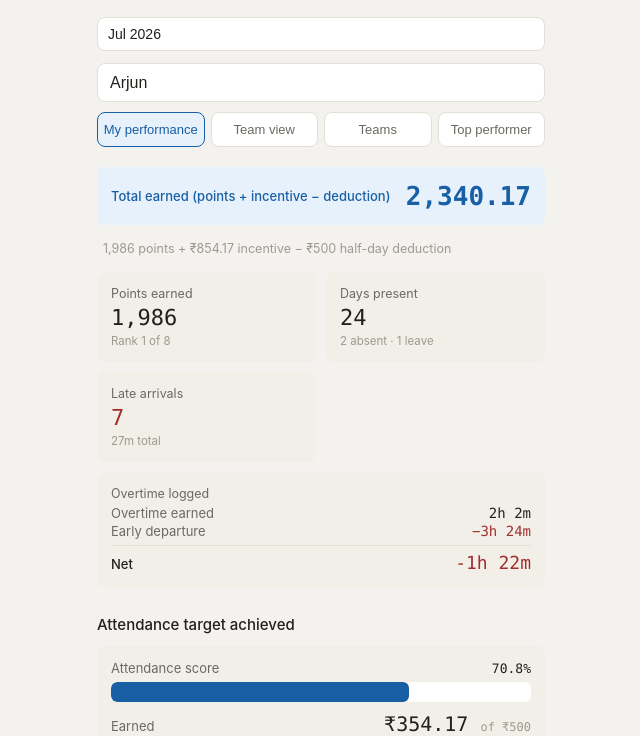
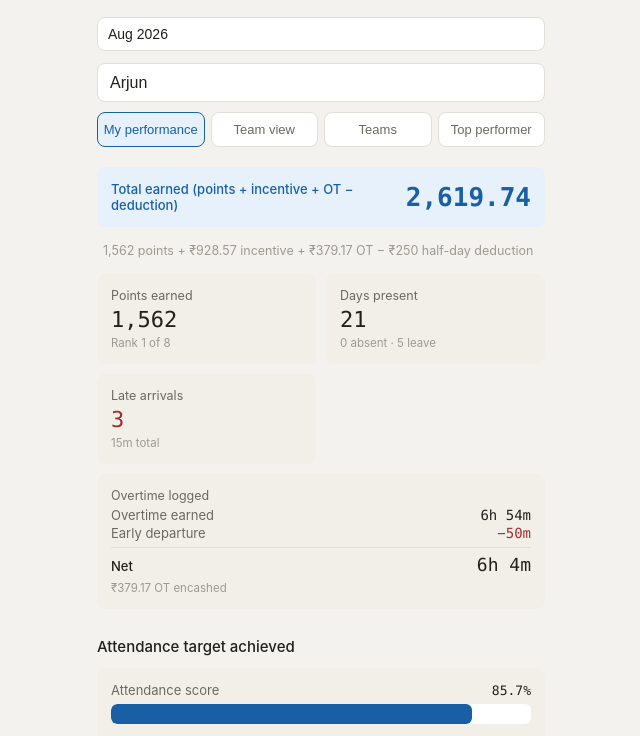
Before and after one commit to prateek-afk/tbs-staff-dashboard, a plain HTML site: page index.html in a window 1280 px wide. Shown: the part 63-799 px from the top of the page, without its empty margins (319-959 px from the left). Drawn offline with Linux system fonts and the light colour scheme; some icons are missing.

Commit message:
Add Aug 2026 data, OT/late netting, OT encashment

```diff
--- a/index.html
+++ b/index.html
@@ -161,10 +161,23 @@ const monthlyData = {
   {"name":"Ritu Barwal","is_training":false,"points":null,"days_present":24,"days_absent":0,"days_leave":3,"late_days":5,"late_minutes":127,"ot_minutes":89,"attendance_pct":79.2,"attendance_incentive":395.83,"half_days":1,"deduction_amount":350,"behaviour_pct":98.8,"behaviour_incentive":500.0,"attendance_note":null,"total_incentive":895.83},
   {"name":"Chandan Singh","is_training":false,"points":null,"days_present":27,"days_absent":0,"days_leave":0,"late_days":5,"late_minutes":29,"ot_minutes":247,"attendance_pct":81.5,"attendance_incentive":407.41,"half_days":1,"deduction_amount":350,"behaviour_pct":91.2,"behaviour_incentive":500.0,"attendance_note":null,"total_incentive":907.41},
   {"name":"Vasundhara","is_training":true,"points":null,"days_present":null,"days_absent":null,"days_leave":null,"late_days":null,"late_minutes":null,"ot_minutes":null,"attendance_pct":null,"attendance_incentive":null,"half_days":0,"deduction_amount":null,"behaviour_pct":null,"behaviour_incentive":null,"attendance_note":"Under training \u2014 not yet eligible for points or incentives.","total_incentive":null},
+  {"name":"Shivani","is_training":true,"points":null,"days_present":null,"days_absent":null,"days_leave":null,"late_days":null,"late_minutes":null,"ot_minutes":null,"attendance_pct":null,"attendance_incentive":null,"half_days":0,"deduction_amount":null,"behaviour_pct":null,"behaviour_incentive":null,"attendance_note":"Under training \u2014 not yet eligible for points or incentives.","total_incentive":null}],
+  "2026-08": [
+  {"name":"Arjun","is_training":false,"points":1562,"days_present":21,"days_absent":0,"days_leave":5,"late_days":3,"late_minutes":15,"ot_minutes":414,"early_departure_minutes":50,"attendance_pct":85.7,"attendance_incentive":428.57,"half_days":1,"deduction_amount":250,"behaviour_pct":94.8,"behaviour_incentive":500.0,"attendance_note":null,"total_incentive":928.57,"monthly_salary":15000,"ot_pay":379.17},
+  {"name":"Jyoti","is_training":false,"points":1022,"days_present":19,"days_absent":0,"days_leave":7,"late_days":8,"late_minutes":64,"ot_minutes":312,"attendance_pct":57.9,"attendance_incentive":0.0,"half_days":2,"deduction_amount":500,"behaviour_pct":88.5,"behaviour_incentive":442.71,"attendance_note":null,"total_incentive":442.71,"monthly_salary":15000,"ot_pay":325.0},
+  {"name":"Somi","is_training":false,"points":654,"days_present":20,"days_absent":0,"days_leave":6,"late_days":4,"late_minutes":1,"ot_minutes":373,"attendance_pct":80.0,"attendance_incentive":400.0,"half_days":1,"deduction_amount":258,"behaviour_pct":89.6,"behaviour_incentive":447.92,"attendance_note":null,"total_incentive":847.92,"monthly_salary":15000,"ot_pay":388.54},
+  {"name":"Kiran","is_training":false,"points":1122,"days_present":23,"days_absent":0,"days_leave":2,"late_days":1,"late_minutes":0,"ot_minutes":445,"attendance_pct":95.7,"attendance_incentive":500.0,"half_days":0,"deduction_amount":null,"behaviour_pct":91.7,"behaviour_incentive":500.0,"attendance_note":null,"total_incentive":1000.0,"monthly_salary":15000,"ot_pay":463.54},
+  {"name":"Suti","is_training":false,"points":380,"days_present":21,"days_absent":0,"days_leave":5,"late_days":1,"late_minutes":0,"ot_minutes":418,"attendance_pct":95.2,"attendance_incentive":500.0,"half_days":0,"deduction_amount":null,"behaviour_pct":0.0,"behaviour_incentive":0.0,"attendance_note":null,"total_incentive":500.0,"monthly_salary":15000,"ot_pay":435.42},
+  {"name":"Sushil","is_training":false,"points":-276,"days_present":21,"days_absent":0,"days_leave":3,"late_days":1,"late_minutes":0,"ot_minutes":545,"early_departure_minutes":172,"attendance_pct":95.2,"attendance_incentive":500.0,"half_days":0,"deduction_amount":null,"behaviour_pct":83.3,"behaviour_incentive":416.67,"attendance_note":null,"total_incentive":916.67,"monthly_salary":15000,"ot_pay":388.54},
+  {"name":"Hari Om","is_training":false,"points":32,"days_present":21,"days_absent":1,"days_leave":4,"late_days":2,"late_minutes":112,"ot_minutes":469,"attendance_pct":90.5,"attendance_incentive":500.0,"half_days":0,"deduction_amount":null,"behaviour_pct":0.0,"behaviour_incentive":0.0,"attendance_note":null,"total_incentive":500.0,"monthly_salary":15000,"ot_pay":488.54},
+  {"name":"Alex Peter","is_training":false,"points":500,"days_present":21,"days_absent":1,"days_leave":2,"late_days":3,"late_minutes":17,"ot_minutes":226,"early_departure_minutes":86,"attendance_pct":85.7,"attendance_incentive":428.57,"half_days":1,"deduction_amount":250,"behaviour_pct":0.0,"behaviour_incentive":0.0,"attendance_note":null,"total_incentive":428.57,"monthly_salary":15000,"ot_pay":145.83},
+  {"name":"Ritu Barwal","is_training":false,"points":null,"days_present":21,"days_absent":0,"days_leave":4,"late_days":2,"late_minutes":5,"ot_minutes":282,"attendance_pct":90.5,"attendance_incentive":500.0,"half_days":0,"deduction_amount":null,"behaviour_pct":97.8,"behaviour_incentive":500.0,"attendance_note":null,"total_incentive":1000.0,"monthly_salary":28000,"ot_pay":548.33},
+  {"name":"Chandan Singh","is_training":false,"points":null,"days_present":21,"days_absent":0,"days_leave":4,"late_days":4,"late_minutes":137,"ot_minutes":554,"attendance_pct":81.0,"attendance_incentive":404.76,"half_days":1,"deduction_amount":350,"behaviour_pct":90.6,"behaviour_incentive":500.0,"attendance_note":null,"total_incentive":904.76,"monthly_salary":21000,"ot_pay":807.92},
+  {"name":"Vasundhara","is_training":true,"points":null,"days_present":null,"days_absent":null,"days_leave":null,"late_days":null,"late_minutes":null,"ot_minutes":null,"attendance_pct":null,"attendance_incentive":null,"half_days":0,"deduction_amount":null,"behaviour_pct":null,"behaviour_incentive":null,"attendance_note":"Under training \u2014 not yet eligible for points or incentives.","total_incentive":null},
   {"name":"Shivani","is_training":true,"points":null,"days_present":null,"days_absent":null,"days_leave":null,"late_days":null,"late_minutes":null,"ot_minutes":null,"attendance_pct":null,"attendance_incentive":null,"half_days":0,"deduction_amount":null,"behaviour_pct":null,"behaviour_incentive":null,"attendance_note":"Under training \u2014 not yet eligible for points or incentives.","total_incentive":null}]
 };
 
-const monthLabels = { "2026-05": "May 2026", "2026-06": "Jun 2026", "2026-07": "Jul 2026" };
+const monthLabels = { "2026-05": "May 2026", "2026-06": "Jun 2026", "2026-07": "Jul 2026", "2026-08": "Aug 2026" };
 
 const teams = [
   { name: "Sales & Marketing", leader: "Ritu Barwal", members: ["Jyoti", "Alex Peter", "Kiran", "Shivani"] },
@@ -219,7 +232,8 @@ function getHistory(name) {
     if (!d || d.is_training) return { month: k, total: null };
     const pts = d.points !== null && d.points !== undefined ? d.points : 0;
     const ded = d.deduction_amount || 0;
-    const grandTotal = Math.round((pts + d.total_incentive - ded) * 100) / 100;
+    const otPay = d.ot_pay || 0;
+    const grandTotal = Math.round((pts + d.total_incentive + otPay - ded) * 100) / 100;
     return { month: k, total: grandTotal };
   }).filter(h => h.total !== null);
 }
@@ -247,11 +261,13 @@ function renderMine(name) {
   if (d.total_incentive !== null && d.total_incentive !== undefined) {
     const pts = d.points !== null && d.points !== undefined ? d.points : 0;
     const ded = d.deduction_amount || 0;
-    const grandTotal = Math.round((pts + d.total_incentive - ded) * 100) / 100;
-    html += '<div class="total-box"><span class="label">Total earned (points + incentive' + (ded > 0 ? ' &minus; deduction' : '') + ')</span>' +
+    const otPay = d.ot_pay || 0;
+    const grandTotal = Math.round((pts + d.total_incentive + otPay - ded) * 100) / 100;
+    html += '<div class="total-box"><span class="label">Total earned (points + incentive' + (otPay > 0 ? ' + OT' : '') + (ded > 0 ? ' &minus; deduction' : '') + ')</span>' +
       '<span class="amount">' + grandTotal.toLocaleString() + '</span></div>' +
       '<p class="note" style="margin-top:-8px; margin-bottom:16px;"><i class="ti ti-info-circle"></i>' +
       (pts !== 0 ? pts.toLocaleString() + ' points + ' : '') + '&#8377;' + d.total_incentive.toLocaleString() + ' incentive' +
+      (otPay > 0 ? ' + &#8377;' + otPay.toLocaleString() + ' OT' : '') +
       (ded > 0 ? ' &minus; &#8377;' + ded.toLocaleString() + ' half-day deduction' : '') + '</p>';
   }
 
@@ -271,6 +287,7 @@ function renderMine(name) {
       '<p class="sub">' + fmtMin(d.late_minutes) + ' total</p></div>';
     const earlyDep = d.early_departure_minutes || 0;
     const netOt = d.ot_minutes - earlyDep;
+    const otPayCard = d.ot_pay || 0;
     if (earlyDep > 0) {
       cards += '<div class="card" style="grid-column: span 2;"><p class="label">Overtime logged</p>' +
         '<div style="display:flex; justify-content:space-between; align-items:baseline; margin-bottom:2px;">' +
@@ -282,11 +299,14 @@ function renderMine(name) {
         '<div style="display:flex; justify-content:space-between; align-items:baseline; border-top:1px solid var(--border); padding-top:6px;">' +
         '<span style="font-size:13px; font-weight:500;">Net</span>' +
         '<span class="value" style="font-size:18px;' + (netOt < 0 ? ' color:var(--danger);' : '') + '">' + fmtMin(netOt) + '</span></div>' +
+        (otPayCard > 0 ? '<p class="sub" style="margin-top:6px;">&#8377;' + otPayCard.toLocaleString() + ' OT encashed</p>' : '') +
         '</div>';
     } else {
       cards += '<div class="card"><p class="label">Overtime logged</p>' +
         '<p class="value">' + fmtMin(d.ot_minutes) + '</p>' +
-        '<p class="sub">past 6:30pm</p></div>';
+        '<p class="sub">past 6:30pm</p>' +
+        (otPayCard > 0 ? '<p class="sub">&#8377;' + otPayCard.toLocaleString() + ' OT encashed</p>' : '') +
+        '</div>';
     }
   }
 
@@ -422,7 +442,8 @@ function grandTotalFor(d) {
   if (!d || d.is_training || d.total_incentive === null || d.total_incentive === undefined) return null;
   const pts = d.points !== null && d.points !== undefined ? d.points : 0;
   const ded = d.deduction_amount || 0;
-  return Math.round((pts + d.total_incentive - ded) * 100) / 100;
+  const otPay = d.ot_pay || 0;
+  return Math.round((pts + d.total_incentive + otPay - ded) * 100) / 100;
 }
 
 function renderTop() {
```
